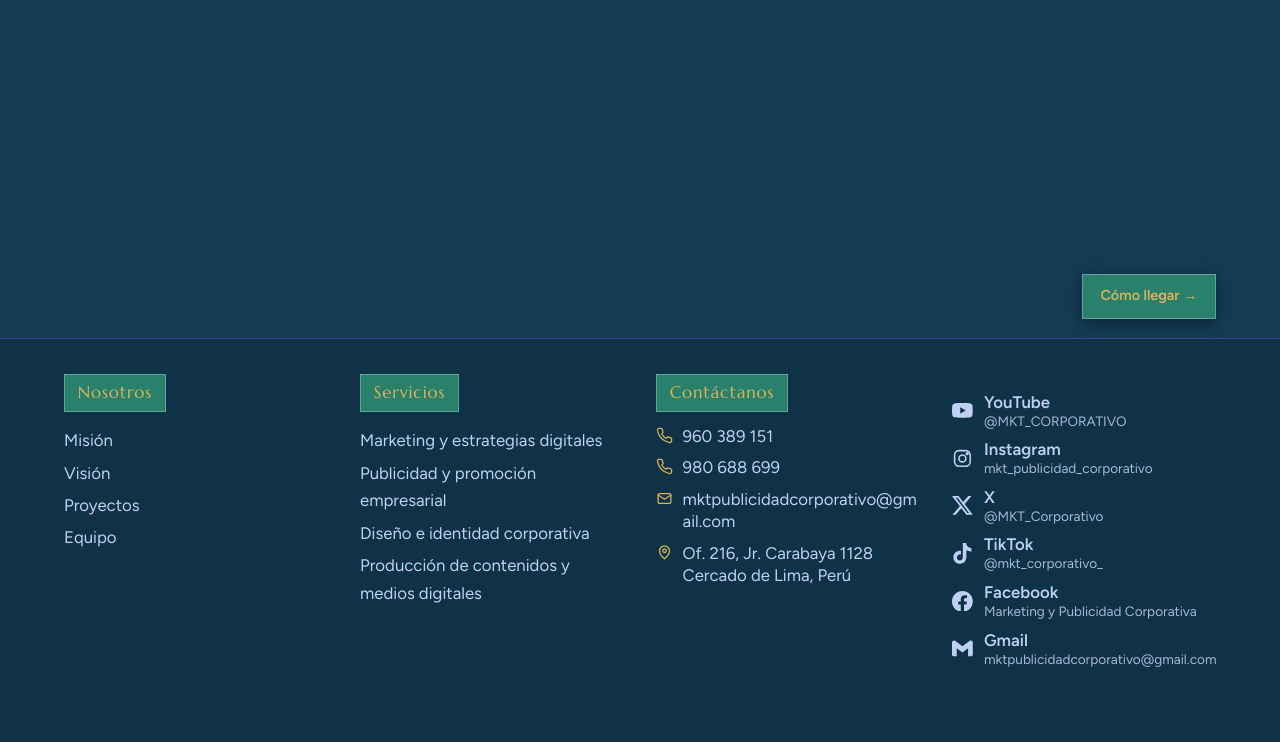
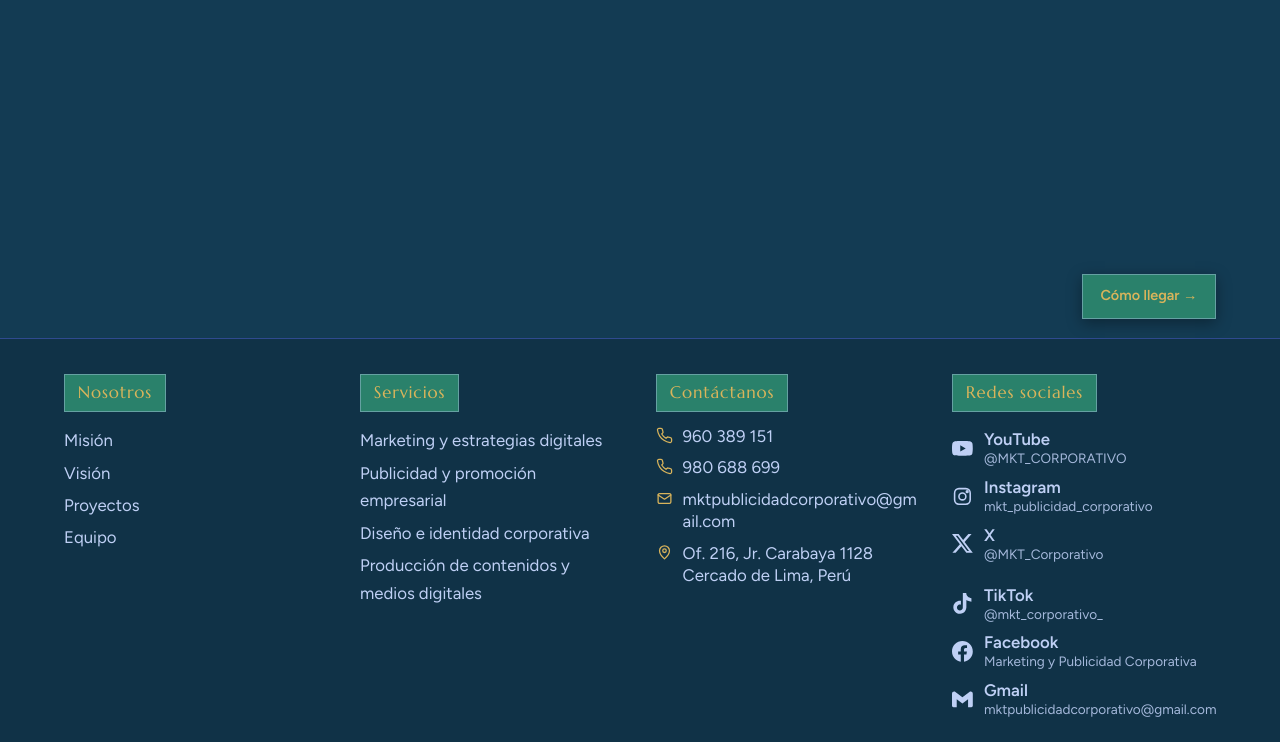
Before and after one commit to josuesashajafe2331-ops/marketing-y-publicidad, a Flask app: page / in a window 1280 px wide. Shown: the part 4088-4830 px from the top of the page. Before the commit the page ends 4755 px from the top, so only its background shows below. Run offline with Flask 3, Linux system fonts and the light colour scheme; data comes from the database, SQL or seed files in the repository; some libraries are stand-ins or nearby versions; some web fonts are replaced.

Commit message:
Update base.html

```diff
--- a/global_focus/templates/base.html
+++ b/global_focus/templates/base.html
@@ -51,28 +51,29 @@
         <li><svg viewBox="0 0 24 24" aria-hidden="true"><path d="M12 21s7-6.2 7-11.5A7 7 0 0 0 5 9.5C5 14.8 12 21 12 21z"/><circle cx="12" cy="9.5" r="2.5"/></svg><a href="https://www.google.com/maps/search/?api=1&query={{ c.mapa_lat }},{{ c.mapa_lng }}" target="_blank" rel="noopener"><span>{{ c.dir_linea1 }}</span><span>{{ c.dir_linea2 }}</span></a></li>
       </ul>
     </div>
+    <div class="fsoc"><h4>Redes sociales</h4>
+      <div class="redes-cols">
         <ul class="redes">
           <li><a href="{{ c.redes['YouTube'] }}" target="_blank" rel="noopener">
             <svg viewBox="0 0 24 24"><path d="M23.498 6.186a3.016 3.016 0 0 0-2.122-2.136C19.505 3.545 12 3.545 12 3.545s-7.505 0-9.377.505A3.017 3.017 0 0 0 .502 6.186C0 8.07 0 12 0 12s0 3.93.502 5.814a3.016 3.016 0 0 0 2.122 2.136c1.871.505 9.376.505 9.376.505s7.505 0 9.377-.505a3.015 3.015 0 0 0 2.122-2.136C24 15.93 24 12 24 12s0-3.93-.502-5.814zM9.545 15.568V8.432L15.818 12l-6.273 3.568z"/></svg>
             <span><b>YouTube</b><small>@MKT_CORPORATIVO</small></span></a></li>
-
           <li><a href="{{ c.redes['Instagram'] }}" target="_blank" rel="noopener">
             <svg viewBox="0 0 24 24" class="st"><rect x="3" y="3" width="18" height="18" rx="5"/><circle cx="12" cy="12" r="4"/><circle cx="17.5" cy="6.5" r="1" fill="currentColor"/></svg>
             <span><b>Instagram</b><small>mkt_publicidad_corporativo</small></span></a></li>
-
           <li><a href="{{ c.redes['X'] }}" target="_blank" rel="noopener">
             <svg viewBox="0 0 24 24"><path d="M18.901 1.153h3.68l-8.04 9.19L24 22.846h-7.406l-5.8-7.584-6.638 7.584H.474l8.6-9.83L0 1.154h7.594l5.243 6.932ZM17.61 20.644h2.039L6.486 3.24H4.298Z"/></svg>
             <span><b>X</b><small>@MKT_Corporativo</small></span></a></li>
-
+        </ul>
+        <ul class="redes">
           <li><a href="{{ c.redes['TikTok'] }}" target="_blank" rel="noopener">
             <svg viewBox="0 0 24 24"><path d="M12.525.02c1.31-.02 2.61-.01 3.91-.02.08 1.53.63 3.09 1.75 4.17 1.12 1.11 2.7 1.62 4.24 1.79v4.03c-1.44-.05-2.89-.35-4.2-.97-.57-.26-1.1-.59-1.62-.93-.01 2.92.01 5.84-.02 8.75-.08 1.4-.54 2.79-1.35 3.94-1.31 1.92-3.58 3.17-5.91 3.21-1.43.08-2.86-.31-4.08-1.03-2.02-1.19-3.44-3.37-3.65-5.71-.02-.5-.03-1-.01-1.49.18-1.9 1.12-3.72 2.58-4.96 1.66-1.44 3.98-2.13 6.15-1.72.02 1.48-.04 2.96-.04 4.44-.99-.32-2.15-.23-3.02.37-.63.41-1.11 1.04-1.36 1.75-.21.51-.15 1.07-.14 1.61.24 1.64 1.82 3.02 3.5 2.87 1.12-.01 2.19-.66 2.77-1.61.19-.33.4-.67.41-1.06.1-1.79.06-3.57.07-5.36.01-4.03-.01-8.05.02-12.07z"/></svg>
             <span><b>TikTok</b><small>@mkt_corporativo_</small></span></a></li>
-
           <li><a href="{{ c.redes['Facebook'] }}" target="_blank" rel="noopener">
             <svg viewBox="0 0 24 24"><path d="M24 12.073c0-6.627-5.373-12-12-12s-12 5.373-12 12c0 5.99 4.388 10.954 10.125 11.854v-8.385H7.078v-3.47h3.047V9.43c0-3.007 1.792-4.669 4.533-4.669 1.312 0 2.686.235 2.686.235v2.953H15.83c-1.491 0-1.956.925-1.956 1.874v2.25h3.328l-.532 3.47h-2.796v8.385C19.612 23.027 24 18.062 24 12.073z"/></svg>
             <span><b>Facebook</b><small>Marketing y Publicidad Corporativa</small></span></a></li>
-
           <li><a href="https://mail.google.com/mail/?view=cm&fs=1&to={{ c.correo }}&su=Consulta%20desde%20la%20web&body=Hola%2C%20quisiera%20m%C3%A1s%20informaci%C3%B3n%20sobre..." target="_blank" rel="noopener">
             <svg viewBox="0 0 24 24"><path d="M24 5.457v13.909c0 .904-.732 1.636-1.636 1.636h-3.819V11.73L12 16.64l-6.545-4.91v9.273H1.636A1.636 1.636 0 0 1 0 19.366V5.457c0-2.023 2.309-3.178 3.927-1.964L5.455 4.64 12 9.548l6.545-4.91 1.528-1.145C21.69 2.28 24 3.434 24 5.457z"/></svg>
             <span><b>Gmail</b><small>{{ c.correo }}</small></span></a></li>
         </ul>
+      </div>
+    </div>
```
Lines whose indentation alone changed are shown as unchanged.
